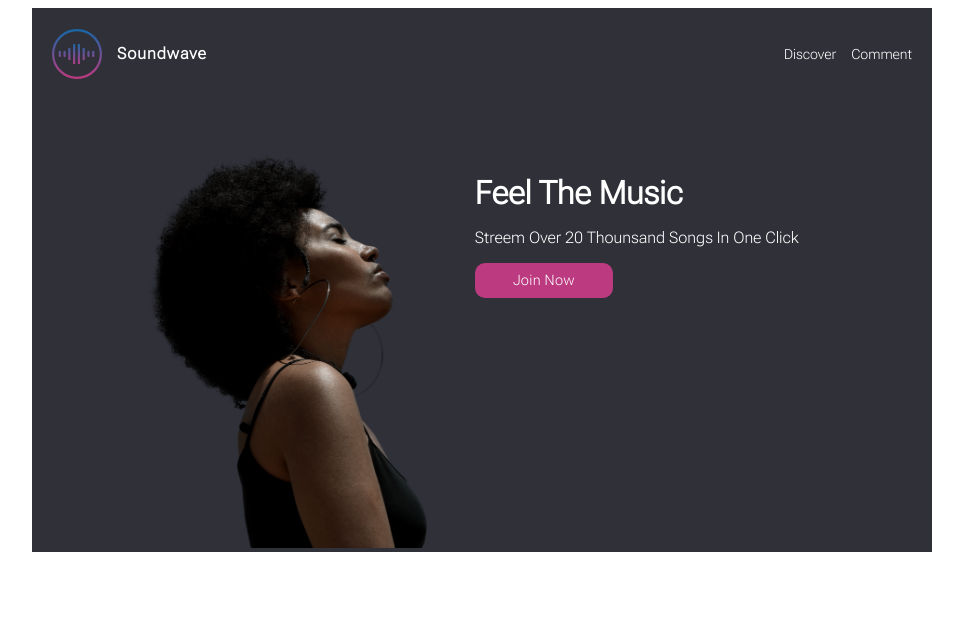
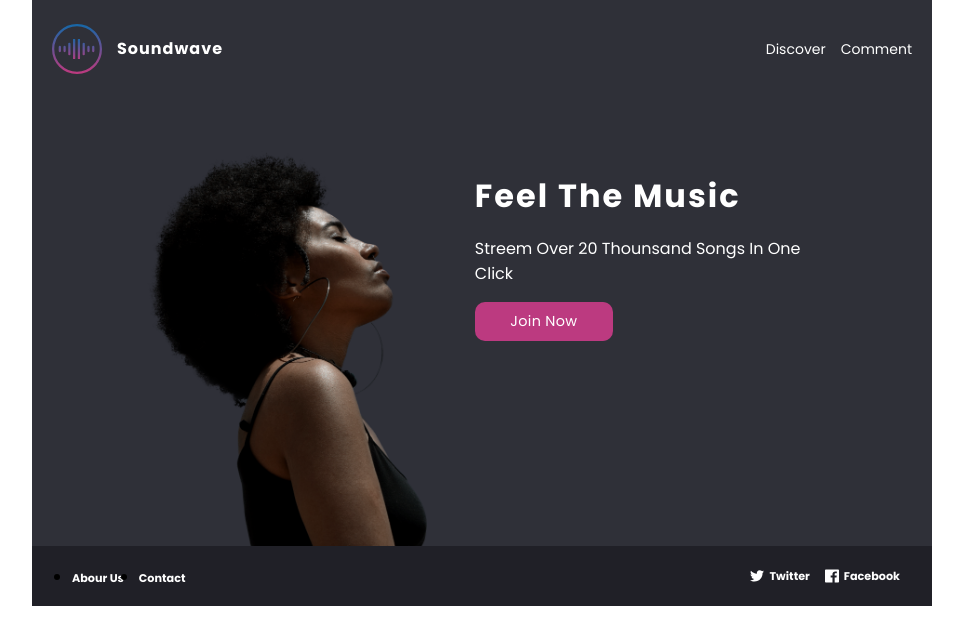
Before and after one commit to MontherSaiid/soundwave, a plain HTML site: page index.html in a window 1280 px wide. Shown: the whole page, without its empty margins (158-1121 px from the left). Drawn offline with Linux system fonts and the light colour scheme.

Commit message:
fix
fix some feature in index page and discover

```diff
--- a/css/discover.css
+++ b/css/discover.css
@@ -2,6 +2,7 @@
 
 body {
     font-family: 'Poppins', sans-serif;
+    margin: 0;
 }
 
 .container {
@@ -130,6 +131,52 @@ nav {
 .dis-image img {
     width: 265px;
     height: 265px;
+    border-radius: 10px;
 }
 
 /* ===== End Discover ===== */
+/* ===== Start Footer ===== */
+
+footer {
+    background-color: #202027;
+    height: 60px;
+    display: flex;
+    justify-content: space-between;
+    align-items: center;
+}
+
+.footer-nav {
+    display: flex;
+    justify-content: space-between;
+    align-items: center;
+    margin: 0;
+    gap: 15px;
+}
+
+footer a {
+    color: #fff;
+    text-decoration: none;
+    text-transform: capitalize;
+    font-size: 0.7rem;
+    font-weight: bold;
+}
+
+.social {
+    display: flex;
+    align-items: center;
+    gap: 15px;
+    padding-right: 32px;
+}
+
+.social li {
+    display: flex;
+    align-items: center;
+}
+
+.social li img {
+    width: 14px;
+    height: 14px;
+    margin-right: 5px;
+}
+
+/* ===== End Footer ===== */
--- a/css/index.css
+++ b/css/index.css
@@ -1,8 +1,8 @@
-@import url('https://fonts.googleapis.com/css2?family=Roboto+Flex:opsz,wght@8..144,200&family=Roboto:wght@300;400&display=swap');
+@import url('https://fonts.googleapis.com/css2?family=Poppins:wght@400;500;600;700;800;900&display=swap');
 
 body {
-    font-family: 'Roboto', sans-serif;
-    font-family: 'Roboto Flex', sans-serif;
+    font-family: 'Poppins', sans-serif;
+    margin: 0;
 }
 
 .container {
@@ -79,6 +79,7 @@ nav {
 
 .image {
     flex-basis: 45%;
+    height: 395px;
 }
 
 .image img {
@@ -98,6 +99,7 @@ nav {
 
 .text h1 {
     margin-bottom: 0;
+    letter-spacing: 2px;
 }
 
 .text .btn {
@@ -115,3 +117,49 @@ nav {
 }
 
 /* ===== End Landing Content ===== */
+
+/* ===== Start Footer ===== */
+
+footer {
+    background-color: #202027;
+    height: 60px;
+    display: flex;
+    justify-content: space-between;
+    align-items: center;
+}
+
+.footer-nav {
+    display: flex;
+    justify-content: space-between;
+    align-items: center;
+    margin: 0;
+    gap: 15px;
+}
+
+footer a {
+    color: #fff;
+    text-decoration: none;
+    text-transform: capitalize;
+    font-size: 0.7rem;
+    font-weight: bold;
+}
+
+.social {
+    display: flex;
+    align-items: center;
+    gap: 15px;
+    padding-right: 32px;
+}
+
+.social li {
+    display: flex;
+    align-items: center;
+}
+
+.social li img {
+    width: 14px;
+    height: 14px;
+    margin-right: 5px;
+}
+
+/* ===== End Footer ===== */
--- a/index.html
+++ b/index.html
@@ -41,6 +41,27 @@
                 </div>
             </div>
         </header>
+        <footer>
+            <ul class="footer-nav">
+                <li>
+                    <a href="">abour us</a>
+                </li>
+                <li>
+                    <a href="">contact</a>
+                </li>
+            </ul>
+            <div class="social">
+                <li>
+                    <img src="../images/twitter.svg" alt="twitter">
+                    <a href="">twitter</a>
+                </li>
+                <li>
+                    <img src="../images/fb.svg" alt="facebook">
+                    <a href="">facebook</a>
+                </li>
+            </div>
+        </footer>
+
     </div>
 </body>
 
```
Also changed, not shown: pages/discover.html (+21 -0 lines).
